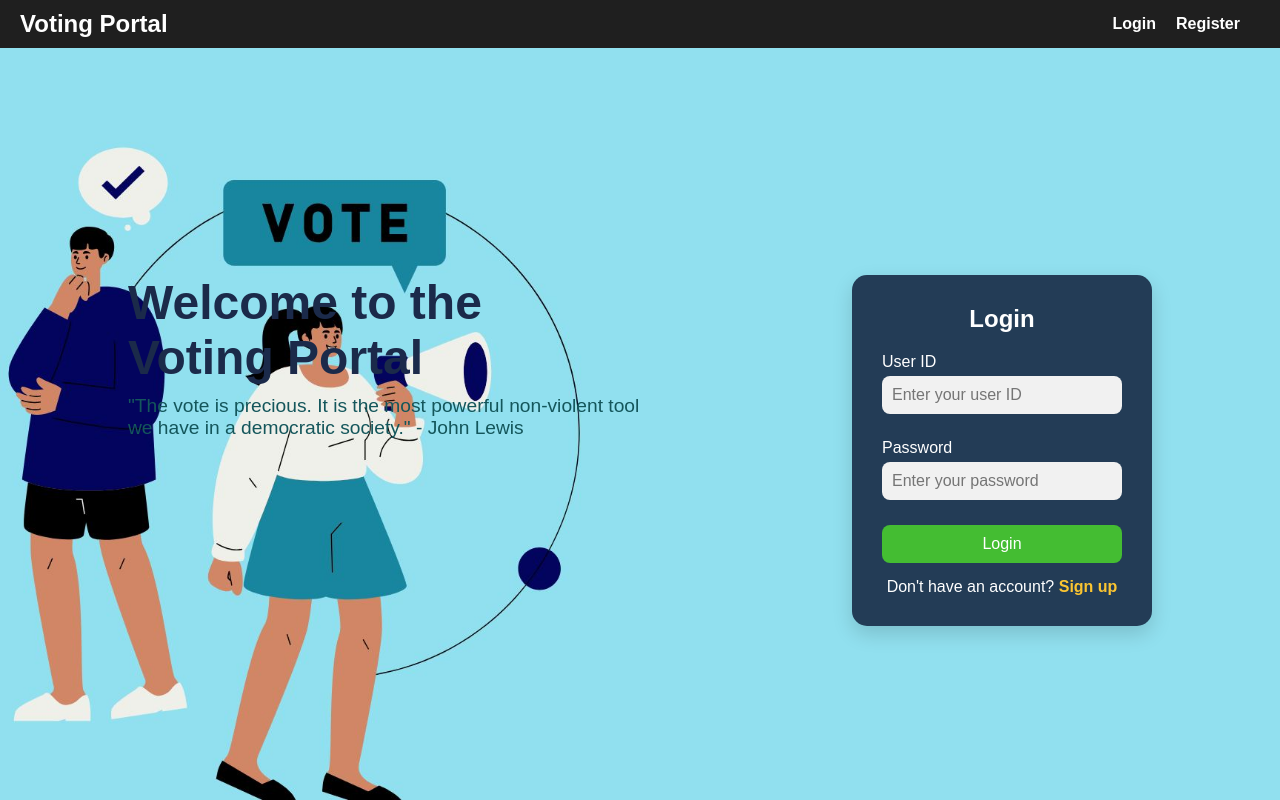
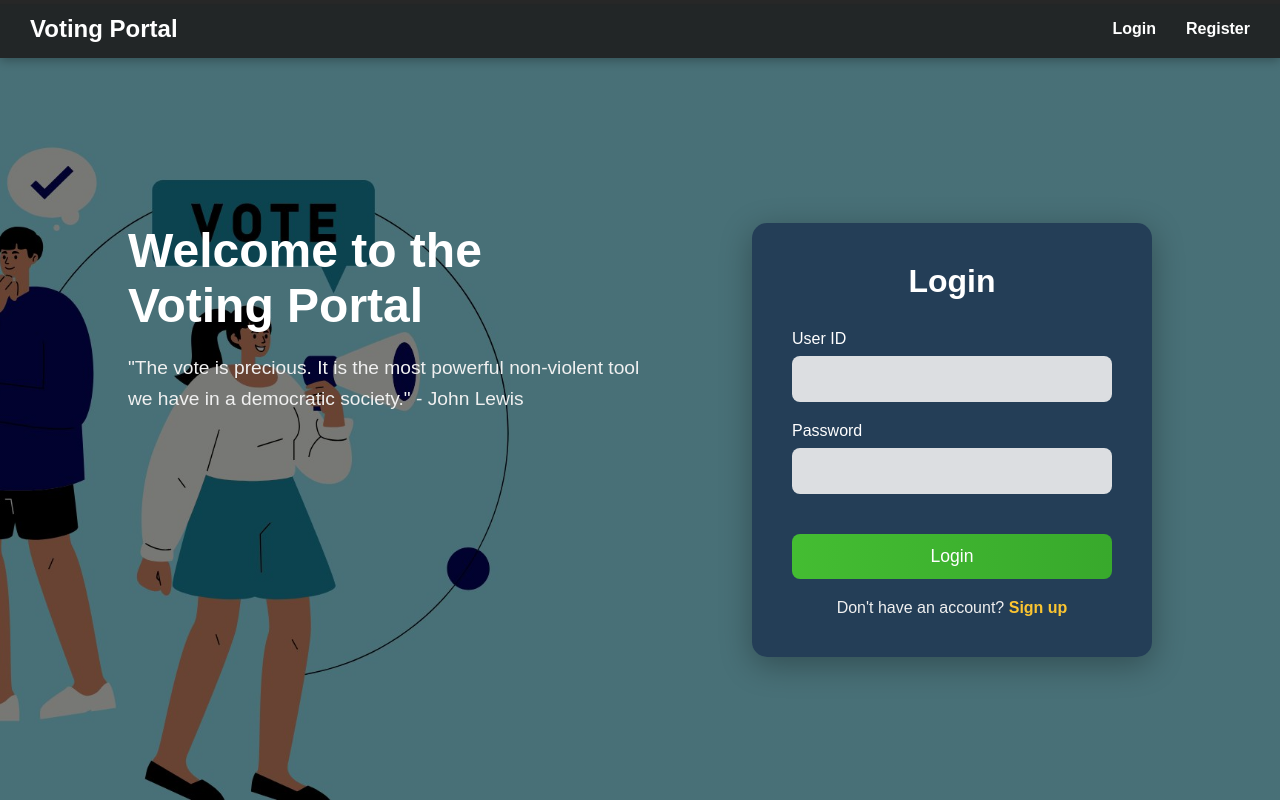
Before and after one commit to JatinNirwann/voting-portal, a PHP site: page / in a window 1280 px wide. Run offline with PHP 8.4, Linux system fonts and the light colour scheme.

Commit message:
added registration page

```diff
--- a/index.html
+++ b/index.html
@@ -7,12 +7,12 @@
   <title>Voting Portal</title>
   <link rel="stylesheet" href="styles.css">
 </head>
-<body>
+<body class="index-page">
   <nav>
       <div class="logo">Voting Portal</div>
       <ul>
-      <li><a href="#">Login</a></li>
-      <li><a href="#">Register</a></li>
+          <li><a href="index.html">Login</a></li>
+          <li><a href="registration.html">Register</a></li>
       </ul>
   </nav>
 
@@ -24,16 +24,21 @@
 
       <div class="login-form">
           <h2>Login</h2>
-      <form action="#">
-        <label for="user-id">User ID</label>
-        <input type="text" id="user-id" placeholder="Enter your user ID" required>
+          <form action="#" method="POST">
+              <div class="input-container">
+                  <label for="userid">User ID</label>
+                  <input type="text" id="userid" name="userid" required>
+              </div>
 
+              <div class="input-container">
                   <label for="password">Password</label>
-        <input type="password" id="password" placeholder="Enter your password" required>
+                  <input type="password" id="password" name="password" required>
+              </div>
 
               <button type="submit">Login</button>
+
+              <p>Don't have an account? <a href="registration.html">Sign up</a></p>
           </form>
-      <p>Don't have an account? <a href="reigistration.html">Sign up</a></p>
       </div>
   </div>
 </body>
--- a/styles.css
+++ b/styles.css
@@ -4,10 +4,9 @@
   box-sizing: border-box;
 }
 
+/* Common Styles */
 body {
   font-family: Arial, sans-serif;
-  background: url(background.jpg);
-  background-size: cover;
   height: 100vh;
   display: flex;
   flex-direction: column;
@@ -16,9 +15,23 @@ body {
   color: white;
 }
 
+/* Page-specific backgrounds */
+.index-page {
+  background: linear-gradient(rgba(0, 0, 0, 0.5), rgba(0, 0, 0, 0.5)), url(background.jpg);
+  background-size: cover;
+  background-position: center;
+}
+
+.registration-page {
+  background: linear-gradient(rgba(0, 0, 0, 0.5), rgba(0, 0, 0, 0.5)), url(registration-page.png);
+  background-size: cover;
+  background-position: center;
+}
+
+/* Navigation */
 nav {
-  background-color: #1f1f1f;
-  padding: 10px 20px;
+  background-color: rgba(31, 31, 31, 0.9);
+  padding: 15px 30px;
   position: fixed;
   top: 0;
   left: 0;
@@ -27,6 +40,7 @@ nav {
   justify-content: space-between;
   align-items: center;
   z-index: 10;
+  box-shadow: 0 2px 10px rgba(0, 0, 0, 0.3);
 }
 
 nav .logo {
@@ -42,124 +56,129 @@ nav ul {
 }
 
 nav ul li {
-  margin-right: 20px;
+  margin-left: 30px;
 }
 
 nav ul li a {
   text-decoration: none;
   color: white;
   font-weight: bold;
+  transition: color 0.3s ease;
 }
 
+nav ul li a:hover {
+  color: #44bd32;
+}
+
+/* Container Layout */
 .container {
   display: flex;
   justify-content: space-between;
   width: 80%;
   max-width: 1200px;
-  margin-top: 100px;
+  margin-top: 80px;
+  gap: 50px;
 }
 
+/* Welcome Text */
 .welcome-text {
   width: 50%;
-
 }
 
 .welcome-text h1 {
   font-size: 3em;
-  margin-bottom: 10px;
-  color: #1B2A4A;
+  margin-bottom: 20px;
+  color: white;
 }
 
 .welcome-text p {
   font-size: 1.2em;
-  margin-bottom: 20px;
-  color: #14565B;
+  line-height: 1.6;
+  color: #f0f0f0;
 }
 
-
-.login-form {
-  background-color: #233c56;
-  padding: 30px;
+/* Form Styles */
+.login-form, .registration-form {
+  background-color: rgba(35, 60, 86, 0.95);
+  padding: 40px;
   border-radius: 15px;
-  width: 300px;
+  width: 400px;
   text-align: center;
-  box-shadow: 0 4px 8px rgba(0, 0, 0, 0.1);
+  box-shadow: 0 8px 32px rgba(0, 0, 0, 0.3);
+  backdrop-filter: blur(10px);
+  transition: transform 0.3s ease;
 }
 
-.login-form h2 {
-  margin-bottom: 20px;
-  color: white;
+.login-form:hover, .registration-form:hover {
+  transform: translateY(-5px);
 }
 
-.login-form label {
+.login-form h2, .registration-form h2 {
+  margin-bottom: 30px;
+  color: white;
+  font-size: 2em;
+}
+
+.input-container {
+  margin-bottom: 20px;
+}
+
+.input-container label {
   display: block;
   text-align: left;
-  margin: 10px 0 5px;
+  margin-bottom: 8px;
   color: white;
+  font-weight: 500;
 }
 
-.login-form input {
+.input-container input {
   width: 100%;
-  padding: 10px;
-  margin-bottom: 15px;
+  padding: 12px;
+  border: 2px solid transparent;
+  border-radius: 8px;
+  background-color: rgba(241, 241, 241, 0.9);
+  font-size: 1em;
+  color: #333;
+  transition: all 0.3s ease;
+}
+
+.input-container input:focus {
+  outline: none;
+  border-color: #44bd32;
+  background-color: white;
+}
+
+button {
+  background: linear-gradient(to right, #44bd32, #38a92c);
+  color: white;
+  padding: 12px 24px;
   border: none;
   border-radius: 8px;
-  background-color: #f1f1f1;
-  font-size: 1em;
-  color: #333;
-  position: relative;
+  font-size: 1.1em;
+  cursor: pointer;
+  width: 100%;
+  margin-top: 20px;
+  transition: all 0.3s ease;
 }
 
-.login-form .input-container {
-  position: relative;
+button:hover {
+  background: linear-gradient(to right, #38a92c, #2d8a23);
+  transform: scale(1.02);
 }
 
-.login-form .input-container input {
-  padding-right: 40px;
+.login-form p, .registration-form p {
+  margin-top: 20px;
+  color: #f0f0f0;
 }
 
-.input-icon {
-  position: absolute;
-  right: 10px;
-  top: 50%;
-  transform: translateY(-50%);
-  width: 20px;
-  height: 20px;
-  background-image: url('icon-placeholder.png');
-  background-size: cover;
-}
-
-.login-form button {
-  background-color: #44bd32;
-  color: white;
-  padding: 10px 20px;
-  border: none;
-  border-radius: 8px;
-  font-size: 1em;
-  cursor: pointer;
-  width: 100%;
-  margin-top: 10px;
-}
-
-.login-form button:hover {
-  background-color: #38a92c;
-}
-
-.login-form p {
-  margin-top: 15px;
-  color: white;
-}
-
-.login-form a {
+.login-form a, .registration-form a {
   color: #fbc531;
   text-decoration: none;
   font-weight: bold;
+  transition: color 0.3s ease;
 }
 
-.login-form a:hover {
+.login-form a:hover, .registration-form a:hover {
+  color: #f1c40f;
   text-decoration: underline;
 }
-
-.login-form {
-  box-shadow: 0 8px 20px rgba(0, 0, 0, 0.15);
-}
```
Also changed, not shown: registration.html (added, +48 -0 lines), reigistration.html (deleted, +0 -29 lines), registration-page.jpg (deleted), registration-page.png (added). Lines whose indentation alone changed are shown as unchanged.
